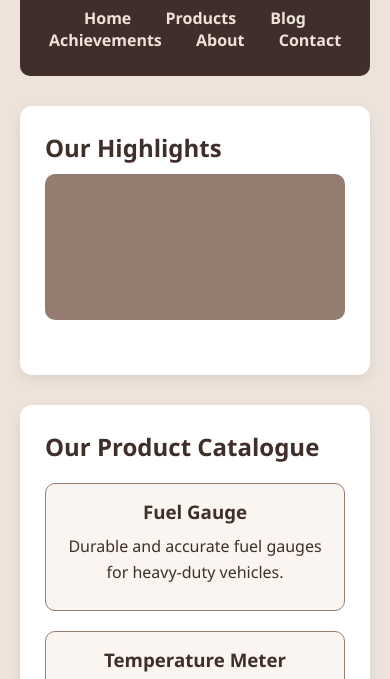
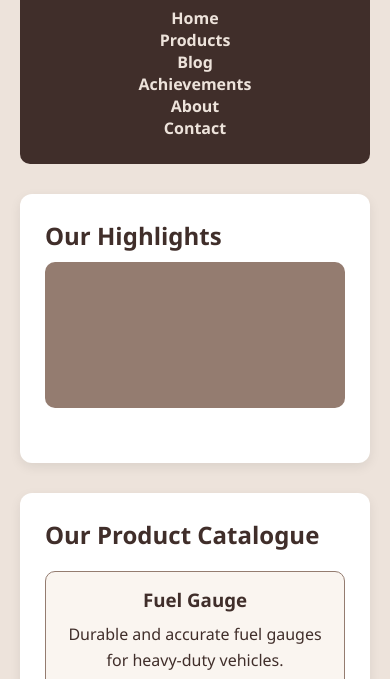
Before and after one commit to megha1227-lgtm/website, a plain HTML site: page index.html in a window 390 px wide. Shown: the part 144-823 px from the top of the page. Drawn offline with Linux system fonts and the light colour scheme.

Commit message:
Fixed responsive layout

```diff
--- a/index.css
+++ b/index.css
@@ -72,6 +72,10 @@ header {
 }
 
 nav a {
+  display:flex;
+  flex-wrap: wrap;
+  justify-content: center;
+  gap: 10px;
   margin: 0 15px;
   color: #EDE3DB;
   text-decoration: none;
--- a/index.html
+++ b/index.html
@@ -1,7 +1,6 @@
 <!DOCTYPE html>
 <html lang="en">
 <head>
-  <meta name="viewport" content="width=device-width, initial-scale=1.0">
 
   <meta charset="UTF-8" />
   <meta name="viewport" content="width=device-width, initial-scale=1.0" />
```
